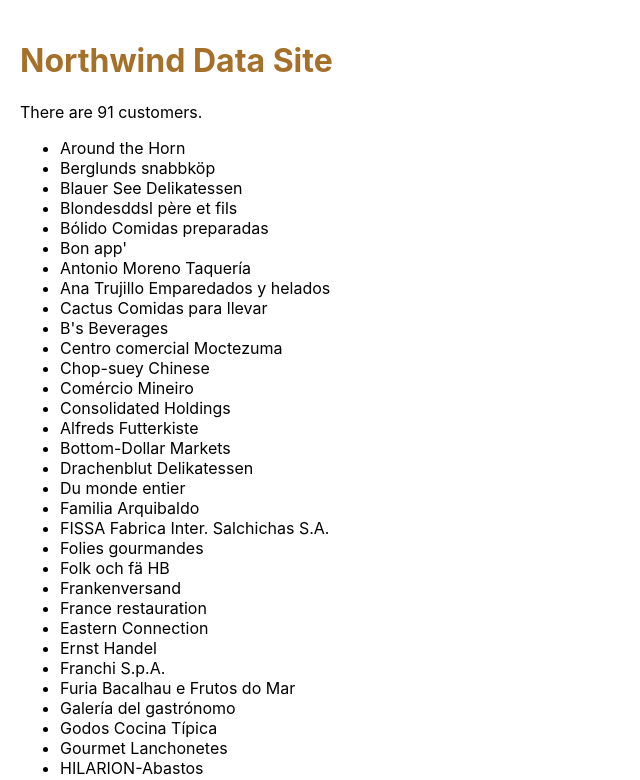
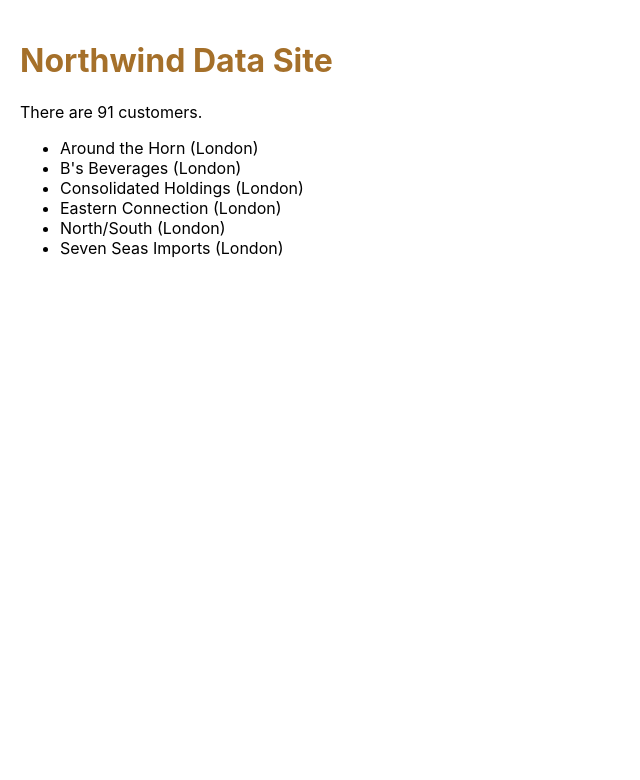
Before and after one commit to FBW-W21-d03/react-northwind-data-app, a React (Create React App) app: page / in a window 1280 px wide. Shown: the top 780 px of the page, without its empty margins (0-640 px from the left). Built offline with nearby package versions, Linux system fonts and the light colour scheme.

Commit message:
show londons

```diff
--- a/src/App.js
+++ b/src/App.js
@@ -7,9 +7,9 @@ function App() {
 		  <h1>Northwind Data Site</h1>
 		  <div>There are {customers.length} customers.</div>
 		  <ul>
-			  {customers.map(customer => {
+			  {customers.filter(m => m.address.city === "London").map((customer, index) => {
 				  return (
-					  <li>{customer.companyName}</li>
+					  <li key={index}>{customer.companyName} ({customer.address.city})</li>
 				  )
 			  })}
 		  </ul>
```
Also changed, not shown: dev/notes.txt.
